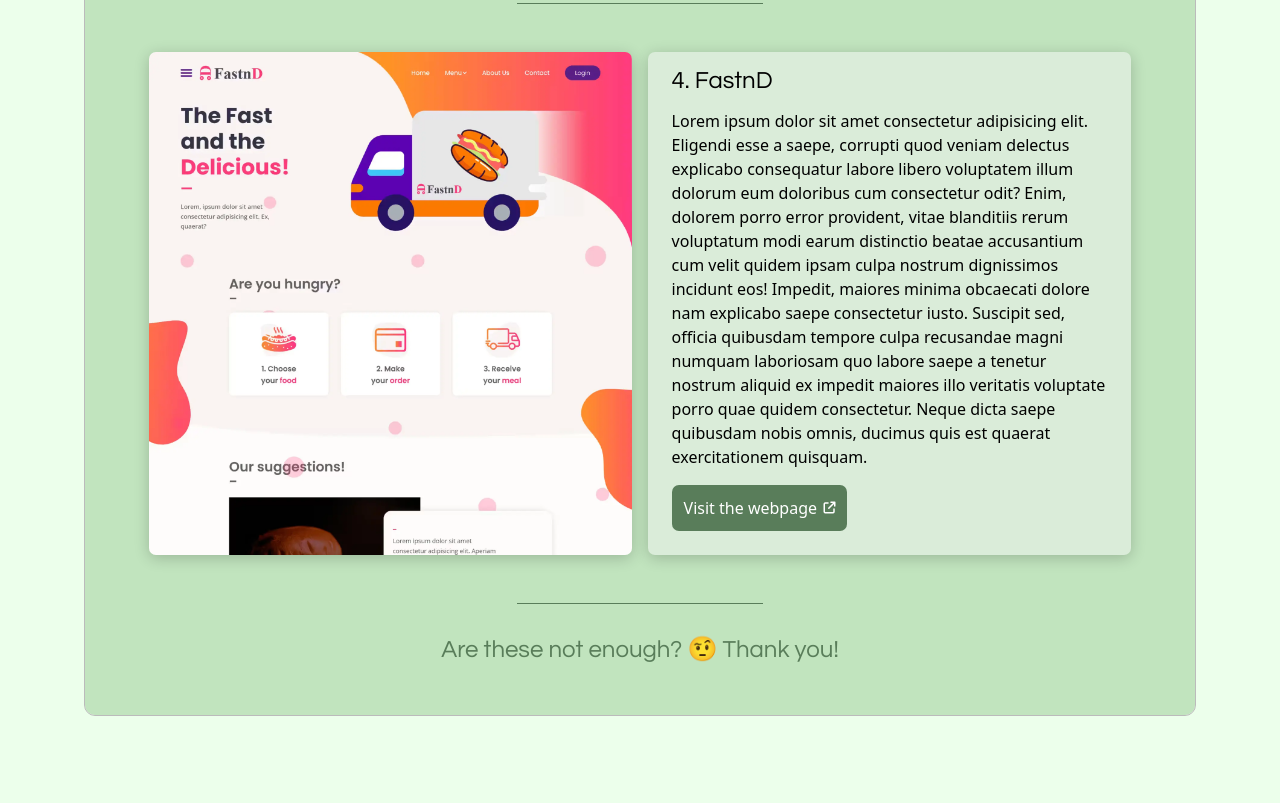
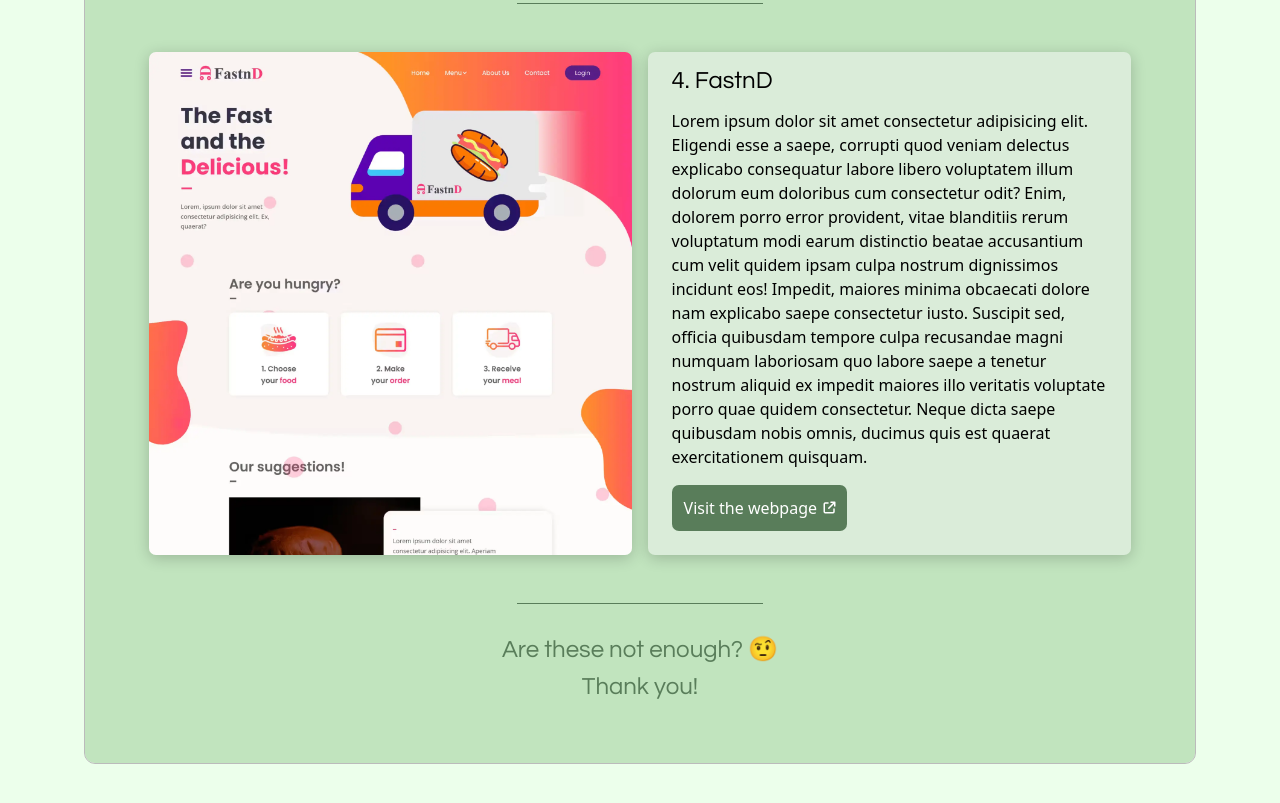
Before and after one commit to irfantayyib07/responsive-webpages, a plain HTML site: page index.html in a window 1280 px wide. Shown: the part 2120-2923 px from the top of the page. Before the commit the page ends 2899 px from the top, so only its background shows below. Drawn offline with Linux system fonts and the light colour scheme.

Commit message:
updated thank you note

```diff
--- a/index.html
+++ b/index.html
@@ -13,13 +13,20 @@
 
 <body>
  <div class="site-wrapper">
+
+  <!-- Hero Section -->
+
   <section class="hero-section circle-img">
    <img
-    srcset="./assets/images/photo-400w.webp 400w, ./assets/images/photo-800w.webp 800w, ./assets/images/photo-1600w.webp 1600w"
+    srcset='./assets/images/photo-400w.webp 400w, ./assets/images/photo-800w.webp 800w, ./assets/images/photo-1600w.webp 1600w'
     sizes="50vw" src="./assets/images/photo.jpg" alt="Photo of Irfan Tayyab" />
   </section>
+
+  <!-- Article Section -->
+
   <section class="article-section">
    <h1 class="article-section-title">Design to Code HTML-CSS-ONLY Responsive Webpages</h1>
+
    <div class="webpage-articles">
     <article class="webpage-article article-first">
      <div class="rounded-img">
@@ -41,6 +48,7 @@
       <a href="" class="btn">Visit the webpage <i class="fa-solid fa-arrow-up-right-from-square"></i></a>
      </div>
     </article>
+
     <hr class="divider" />
     <article class="webpage-article article-second">
      <div class="rounded-img">
@@ -62,7 +70,9 @@
       <a href="" class="btn">Visit the webpage <i class="fa-solid fa-arrow-up-right-from-square"></i></a>
      </div>
     </article>
+
     <hr class="divider" />
+
     <article class="webpage-article article-third">
      <div class="rounded-img">
       <img
@@ -83,7 +93,9 @@
       <a href="" class="btn">Visit the webpage <i class="fa-solid fa-arrow-up-right-from-square"></i></a>
      </div>
     </article>
+
     <hr class="divider" />
+
     <article class="webpage-article article-fourth">
      <div class="rounded-img">
       <img
@@ -104,8 +116,11 @@
       <a href="" class="btn">Visit the webpage <i class="fa-solid fa-arrow-up-right-from-square"></i></a>
      </div>
     </article>
+
     <hr class="divider" />
-    <p id="thank-you">Are these not enough? 🤨 Thank you!</p>
+
+    <p id="thank-you">Are these not <span class="stick-together">enough? 🤨</span><span class="new-line">Thank you!</span>
+    </p>
    </div>
  </div>
  </section>
--- a/style.css
+++ b/style.css
@@ -101,6 +101,15 @@ p {
  font-weight: normal;
  text-align: center;
  margin: -1rem 0 .5em;
+}
+
+.stick-together {
+ white-space: nowrap;
+}
+
+.new-line {
+ display: block;
+ line-height: 2;
 }
 
 /* UTILITY CLASSES */
```
